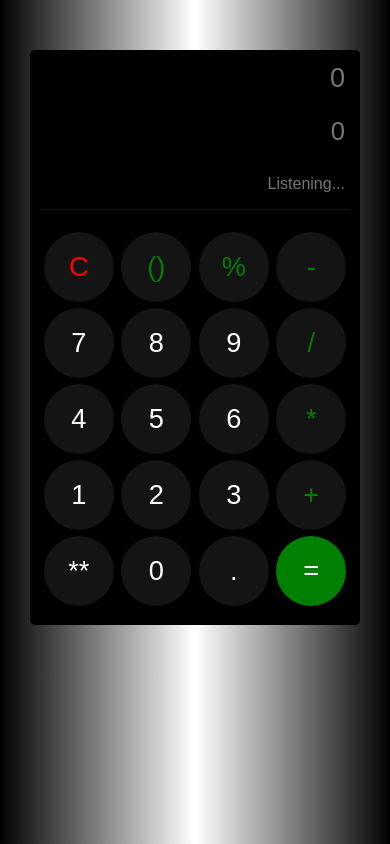
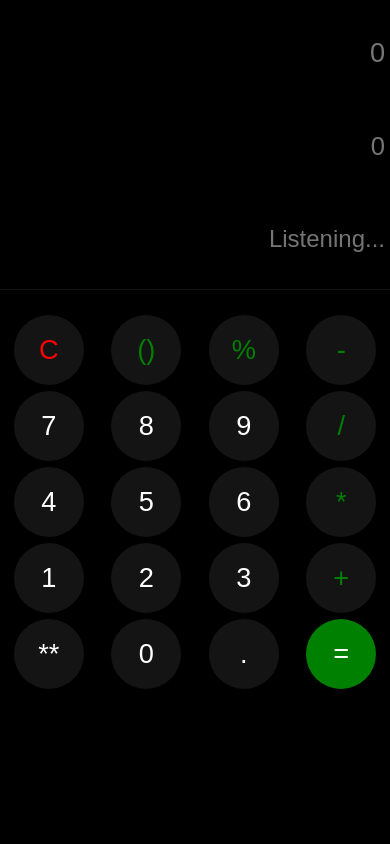
Before and after one commit to Gvstave/Calculator, a plain HTML site: page index.html in a window 390 px wide. Drawn offline with Linux system fonts and the light colour scheme.

Commit message:
Update styles.css

```diff
--- a/styles.css
+++ b/styles.css
@@ -1,4 +1,4 @@
-@media screen and (max-width: 330px) {
+@media screen and (max-width: 768px) {
     body {
         margin: 0;
         padding: 0;
@@ -10,17 +10,18 @@
     #main {
         width: 100%;
         height: 100%;
-        margin: 0;
-        padding: 0;
+        margin: 0px auto;
+        padding: 0px;
         display: flex;
         flex-direction: column;
         background-color: black;
+        border-radius: 0px;
     }
 
     #top div {
         width: 100%;
-        height: 50px;
-        margin: 3px auto;
+        height: 90px;
+        margin: 10px duto;
         color: white;
         text-align: right;
         display: flex;
@@ -49,15 +50,15 @@
 
     .info-holder input{
         color: white;
-        font-weight: 100;
-        font-size: 1.0em;
+        font-weight: 300;
+        font-size: 1.5em;
         border-bottom: 1px solid rgb(20, 20, 20);
     }
 
     #bottom {
      margin: 14px auto;
      width: 100%;
-     height: auto;
+     height: 100%;
     }
 
     #bottom ul {
```
